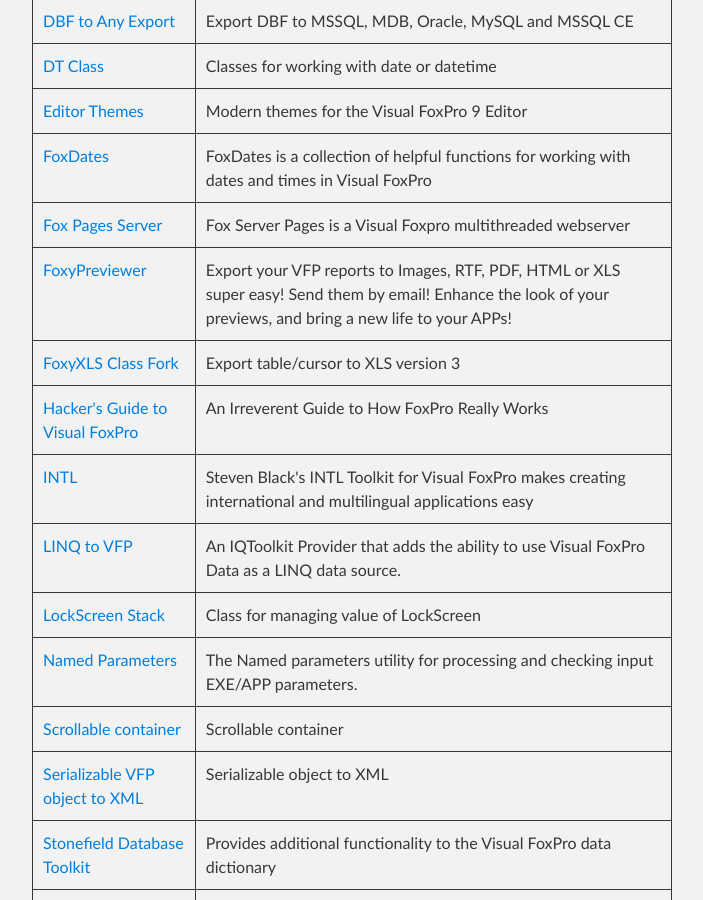
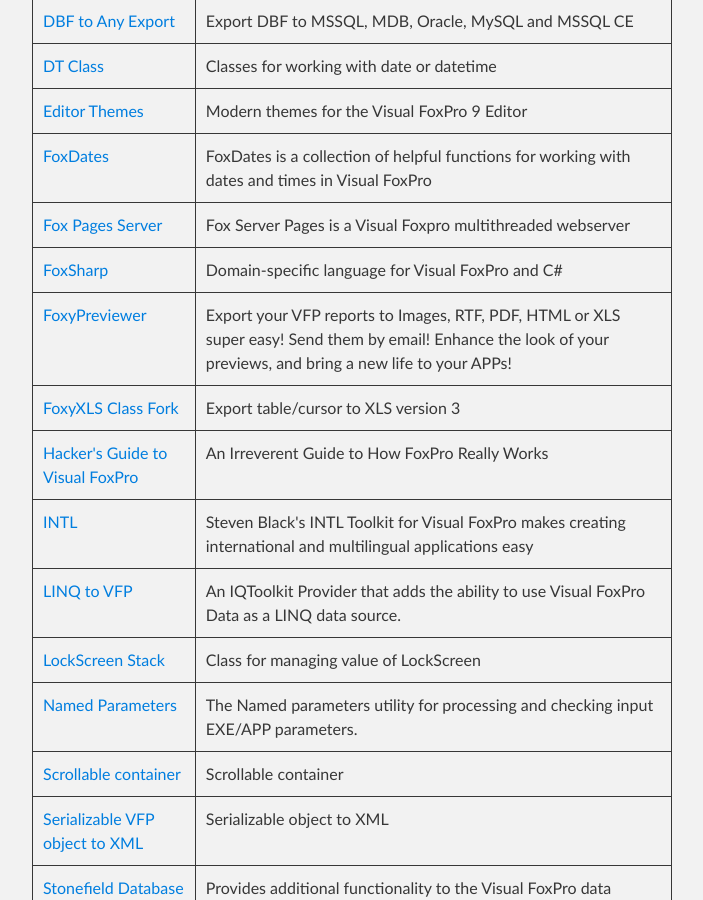
Before and after one commit to VFPX/VFPX.github.io, a Jekyll site: the page built from projects.md, in a window 1280 px wide and 900 px high, scrolled down 10969 px. Shown: the whole window, without its empty margins (288-991 px from the left). Built offline with Jekyll 4.4.1, drawn with Linux system fonts in a browser that asks for light colours; our own code applies the rules of GitHub Pages for plain Markdown files.

Commit message:
Added FoxSharp to non-VFPX list

```diff
--- a/_data/nonvfpx.json
+++ b/_data/nonvfpx.json
@@ -23,6 +23,11 @@
    "project": "Fox Pages Server",
    "url": "https://github.com/arquimedescrivelari/foxpages",
    "description": "Fox Server Pages is a Visual Foxpro multithreaded webserver"
+ },
+ {
+   "project": "FoxSharp",
+   "url": "https://github.com/Irwin1985/FoxSharp",
+   "description": "Domain-specific language for Visual FoxPro and C#"
  },
  {
    "project": "FoxyPreviewer",
```
